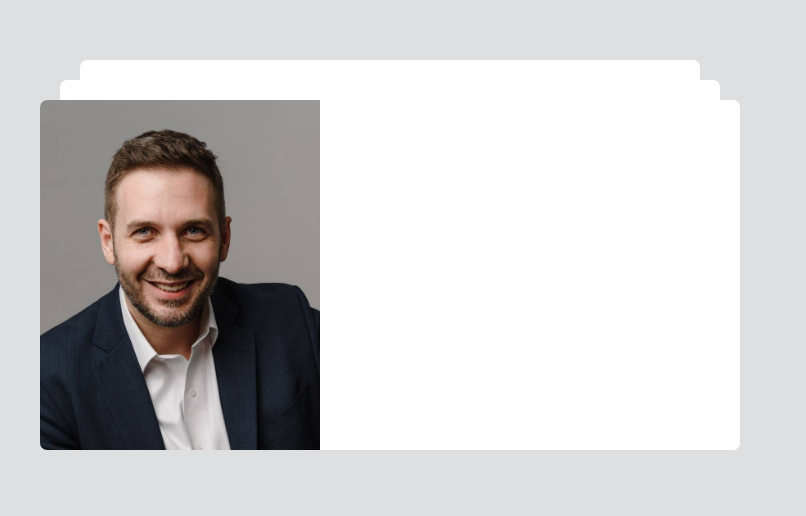
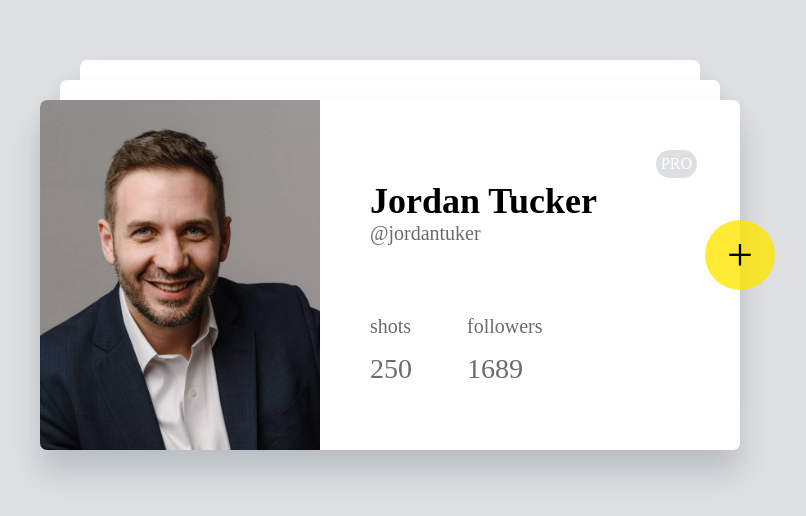
Before and after one commit to ArtemKaplenko/user-card-2, a plain HTML site: page index.html in a window 1280 px wide. Shown: the whole page, without its empty margins (250-1056 px from the left). Drawn offline with Linux system fonts and the light colour scheme.

Commit message:
lending card

```diff
--- a/index.html
+++ b/index.html
@@ -13,6 +13,22 @@
       <div></div>
       <div class="card">
           <img src="./img/portret.jpg" alt="image">
+          <div class="disc">
+              <div>PRO</div>
+              <h1>Jordan Tucker</h1>
+              <div>@jordantuker</div>
+              <div>
+                  <div class="row">
+                    <div>shots</div>
+                    <div>250</div>
+                  </div>
+                  <div class="row">
+                    <div>followers</div>
+                    <div>1689</div>
+                  </div>
+              </div>
+          </div>
+          <div class="plus">+</div>
       </div>
     </main>
   </body>
--- a/style.css
+++ b/style.css
@@ -21,6 +21,9 @@ main>div {
     margin: 0 auto;
     background-color: #ffffff;
     border-radius: 7px;
+    -webkit-box-shadow: 0px 22px 31px -1px rgba(34, 60, 80, 0.2);
+-moz-box-shadow: 0px 22px 31px -1px rgba(34, 60, 80, 0.2);
+box-shadow: 0px 22px 31px -1px rgba(34, 60, 80, 0.2);
 }
 
 .card {
@@ -34,21 +37,21 @@ main>div {
 }
 
 main>div:first-child {
+    top: -40px;
+    left: 40px;
+    max-width: 620px;
+    min-width: 120px;
+    max-height: 270px;
+    min-height: 20px;
+}
+
+main>div:nth-child(2) {
     top: -20px;
     left: 20px;
     max-width: 660px;
     min-width: 160px;
     max-height: 310px;
     min-height: 60px;
-}
-
-main>div:nth-child(2) {
-    top: -40px;
-    left: 40px;
-    max-width: 620px;
-    min-width: 120px;
-    max-height: 270px;
-    min-height: 20px;
 }
 
 main>div:first-child, main>div:nth-child(2) {
@@ -63,3 +66,60 @@ img {
     height: 100%;
     object-fit: cover;
 }
+
+.row {
+    display: inline-block;
+    margin-right: 50px;
+}
+
+.row>div:first-child {
+    margin-bottom: 15px;
+}
+
+.row>div:last-child {
+    font-size: 28px;
+}
+
+.disc {
+    position: absolute;
+    top: 0;
+    left: 40%;
+    margin: 50px;
+    font-size: 20px;
+}
+
+.disc>div:first-child {
+    position: absolute;
+    right: -100px;
+    font-size: 16px;
+    color: #ffffff;
+    background-color: #DEDFE1;
+    padding: 5px;
+    border-radius: 15px;
+}
+
+.disc>div:nth-child(3) {
+    margin-bottom: 70px;
+}
+
+.disc>div:nth-child(4), .disc>div:nth-child(3) {
+    color: #6b6b6b;
+}
+
+h1 {
+    font-size: 36px;
+    margin-top: 30px;
+}
+
+.plus {
+    width: 70px;
+    height: 70px;
+    border-radius: 50%;
+    background-color: #ffe600cb;
+    position: absolute;
+    top: 120px;
+    right: -35px;
+    font-size: 46px;
+    padding: 8px;
+    text-align: center;
+}
```
